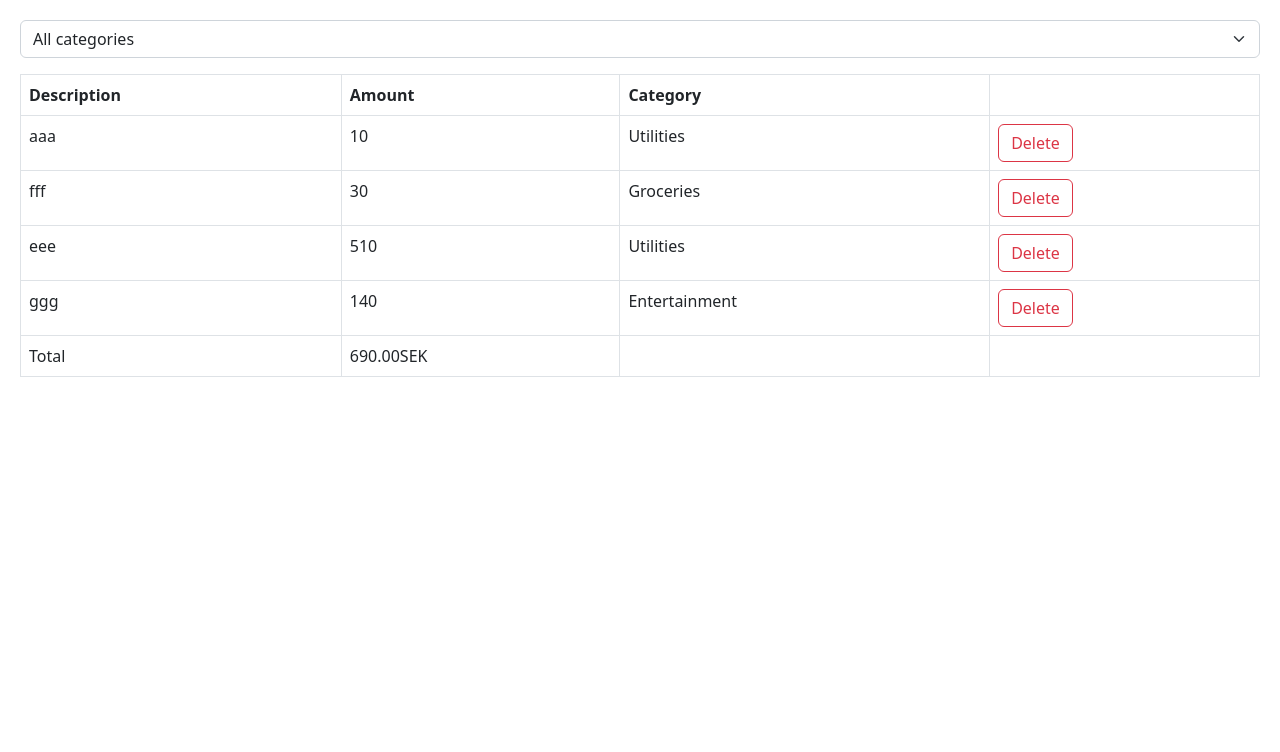
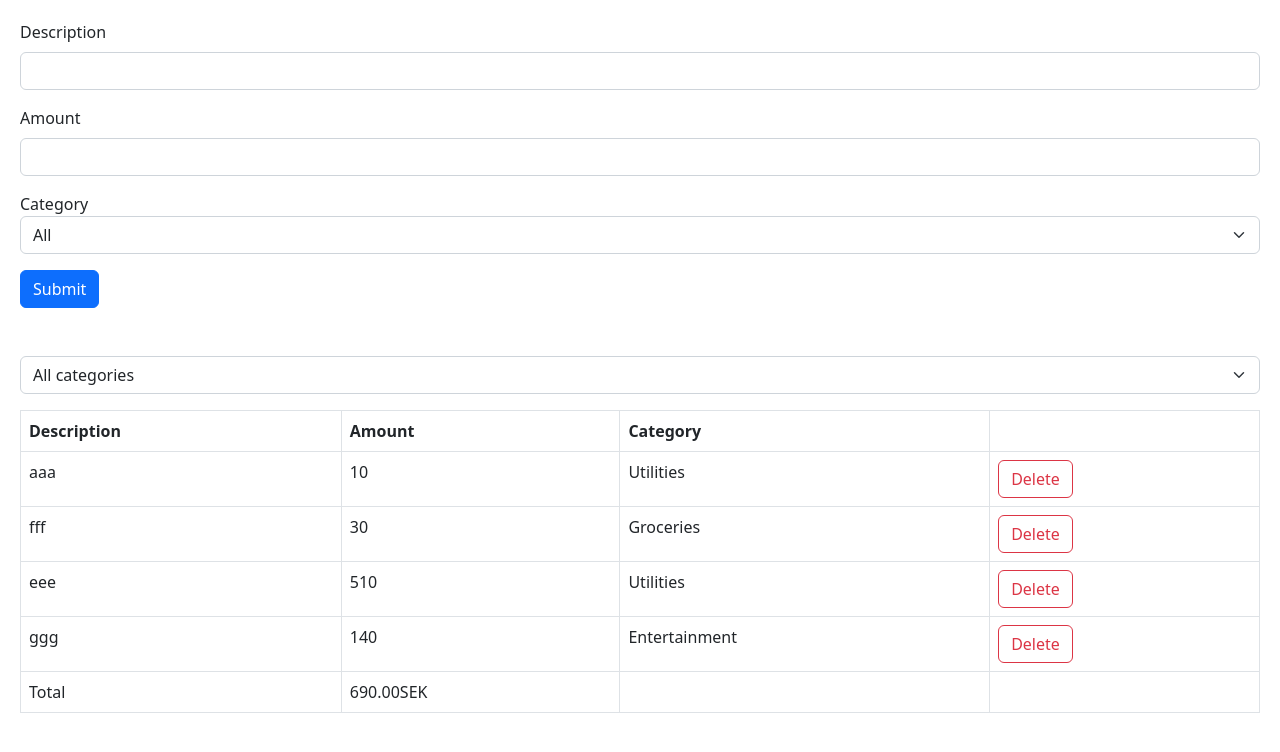
Before and after one commit to elen-oz/hi_expenses-app, a React (Vite) app: page / in a window 1280 px wide. Shown: the top 752 px of the page. Built offline with nearby package versions, Linux system fonts and the light colour scheme.

Commit message:
add form

```diff
--- a/src/App.tsx
+++ b/src/App.tsx
@@ -1,6 +1,9 @@
 import { useState } from 'react';
 import ExpenseList from './expencse-tracker/components/ExpenseList';
 import ExpenseFilter from './expencse-tracker/components/ExpenseFilter';
+import ExpenseForm from './expencse-tracker/components/ExpenseForm';
+
+export const categories = ['Groceries', 'Utilities', 'Entertainment'];
 
 const App = () => {
   const [selectedCategory, setSelectedCategory] = useState('');
@@ -18,6 +21,9 @@
 
   return (
     <>
+      <div className='mb-5'>
+        <ExpenseForm />
+      </div>
       <div className='mb-3'>
         <ExpenseFilter
           onSelectCategory={(category) => setSelectedCategory(category)}
--- a/src/expencse-tracker/components/ExpenseFilter.tsx
+++ b/src/expencse-tracker/components/ExpenseFilter.tsx
@@ -1,3 +1,5 @@
+import { categories } from '../../App';
+
 interface Props {
   onSelectCategory: (category: string) => void;
 }
@@ -9,9 +11,11 @@
       onChange={(event) => onSelectCategory(event.target.value)}
     >
       <option value=''>All categories</option>
-      <option value='Groceries'>Groceries</option>
-      <option value='Utilities'>Utilities</option>
-      <option value='Entertainment'>Entertainment</option>
+      {categories.map((category) => (
+        <option key={category} value={category}>
+          {category}
+        </option>
+      ))}
     </select>
   );
 };
--- /dev/null
+++ b/src/expencse-tracker/components/ExpenseForm.tsx
@@ -0,0 +1,35 @@
+import { categories } from '../../App';
+
+const ExpenseForm = () => {
+  return (
+    <form>
+      <div className='mb-3'>
+        <label htmlFor='description' className='form-label'>
+          Description
+        </label>
+        <input id='description' type='text' className='form-control' />
+      </div>
+      <div className='mb-3'>
+        <label htmlFor='amount' className='form-label'>
+          Amount
+        </label>
+        <input id='amount' type='number' className='form-control' />
+      </div>
+      <div className='mb-3'>
+        <label htmlFor='category' className='form'>
+          Category
+        </label>
+        <select id='category' className='form-select'>
+          <option value=''>All</option>
+          {categories.map((category) => (
+            <option key={category} value={category}>
+              {category}
+            </option>
+          ))}
+        </select>
+      </div>
+      <button className='btn btn-primary'>Submit</button>
+    </form>
+  );
+};
+export default ExpenseForm;
```
